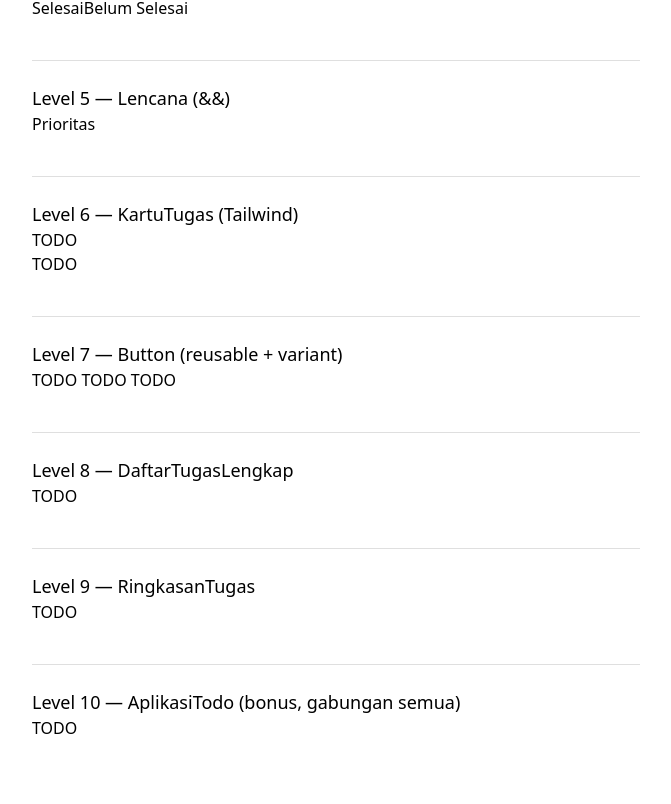
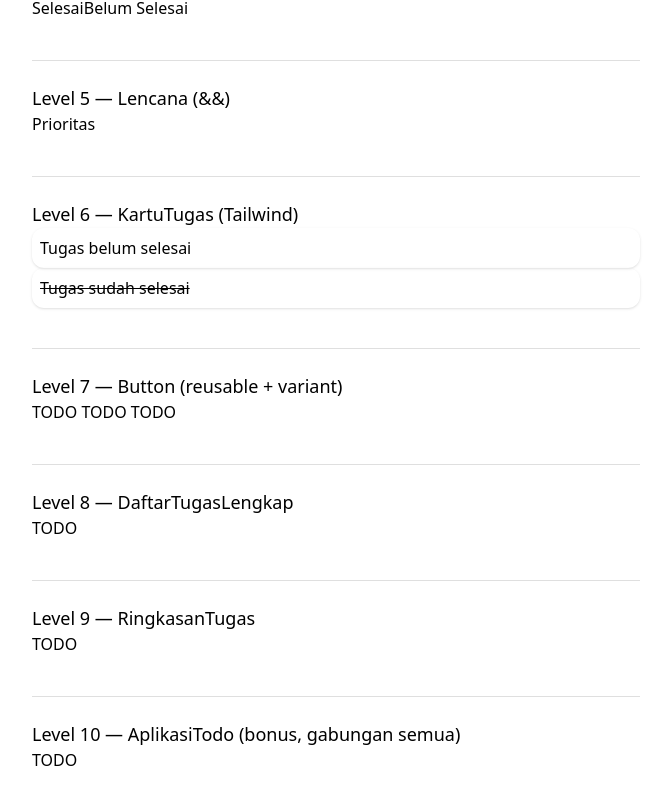
Before and after one commit to webdev-if-its/frontend-5053241036, a React (Vite) app in the folder pertemuan-03/: page / in a window 1280 px wide. Shown: the part 760-1564 px from the top of the page, without its empty margins (304-975 px from the left). Built offline with nearby package versions, Linux system fonts and the light colour scheme.

Commit message:
pertemuan-03: level 6 selesai

```diff
--- a/pertemuan-03/src/components/KartuTugas.tsx
+++ b/pertemuan-03/src/components/KartuTugas.tsx
@@ -7,6 +7,15 @@
 //   bernilai true, dan TIDAK ada class itu sama sekali saat false,
 // - menampilkan teks tugas di dalamnya.
 // Lihat SOAL.md untuk kontrak lengkap.
-export function KartuTugas(props: any) {
-  return <div>TODO</div>
+type KartuTugasProps = {
+  teks : string
+  selesai : boolean
 }
+
+export function KartuTugas({teks, selesai} : KartuTugasProps) {
+  return (
+    <div className = {`p-2 rounded-xl shadow ${selesai ? "line-through" : ""}`}>
+    {teks}
+    </div>
+  )
+}
```
